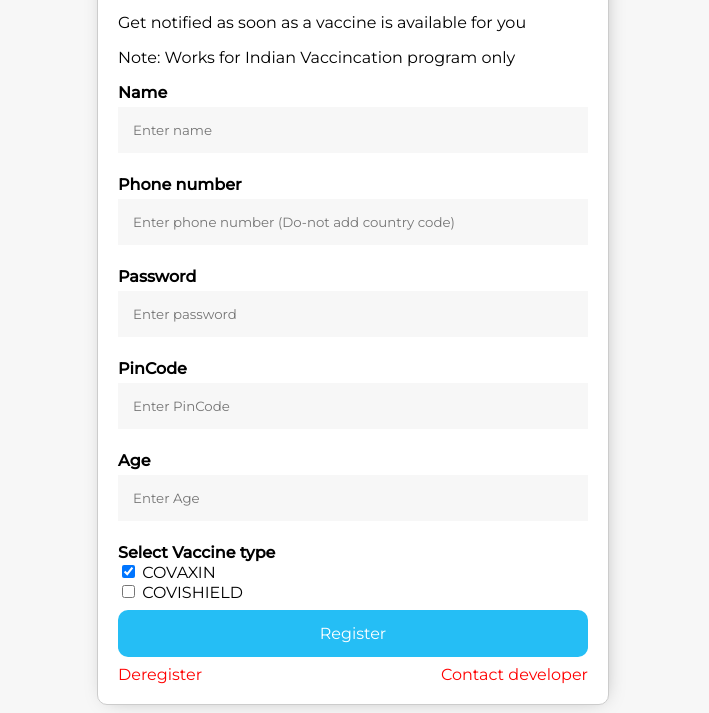
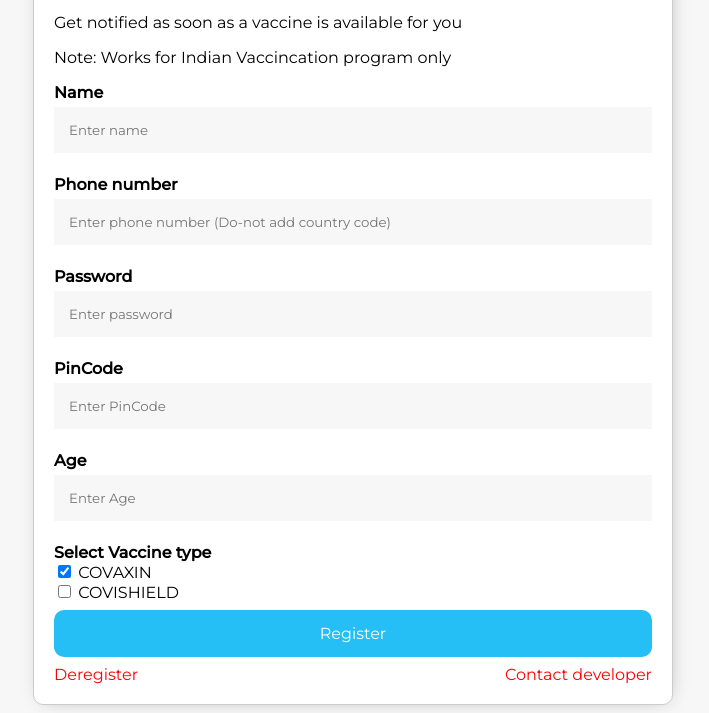
Before and after one commit to smitdesai1010/GetYourVaccine, a website: page public/index.html in a window 1280 px wide. Shown: the part 114-827 px from the top of the page, without its empty margins (287-996 px from the left). Drawn offline with Linux system fonts and the light colour scheme.

Commit message:
changed width in laptop view

```diff
--- a/public/style.css
+++ b/public/style.css
@@ -24,7 +24,7 @@ body {
 .mycontainer {
     margin: 0px;
     padding: 20px;
-    width:40vw;
+    width:50vw;
     border:1px solid #ccc;
     border-radius:10px;
     background:white;
```
